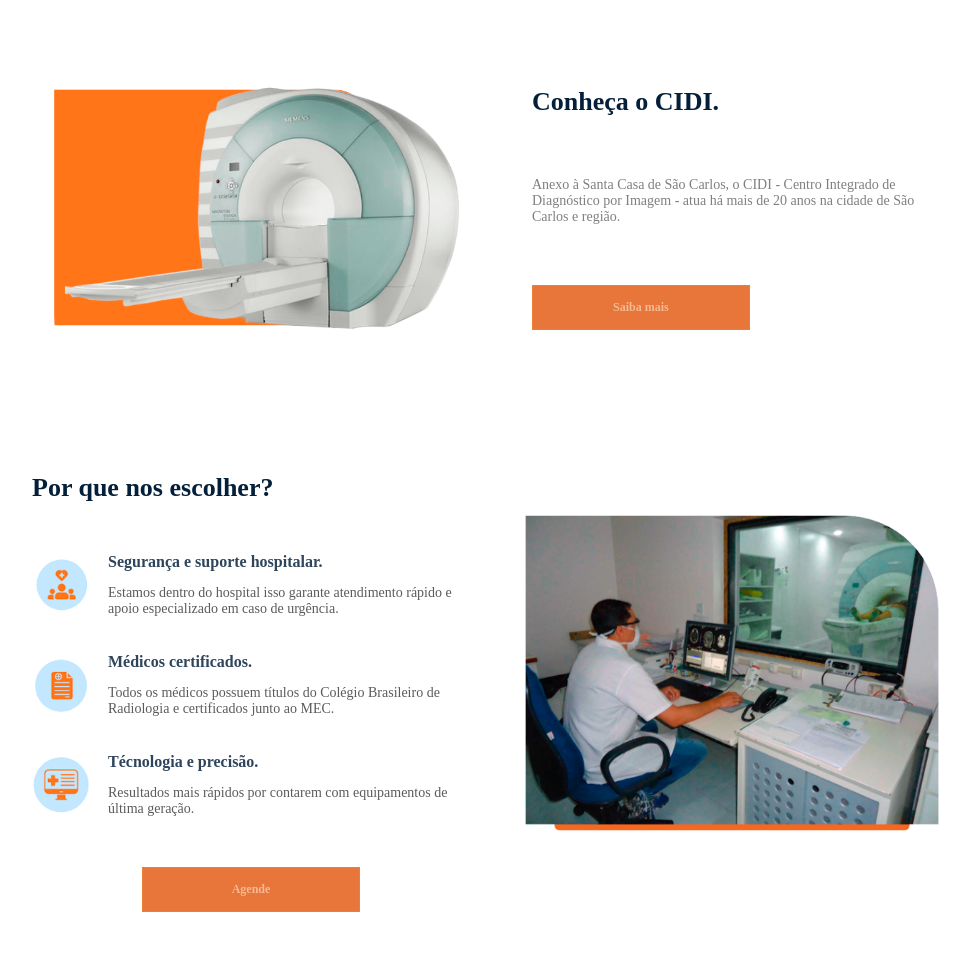
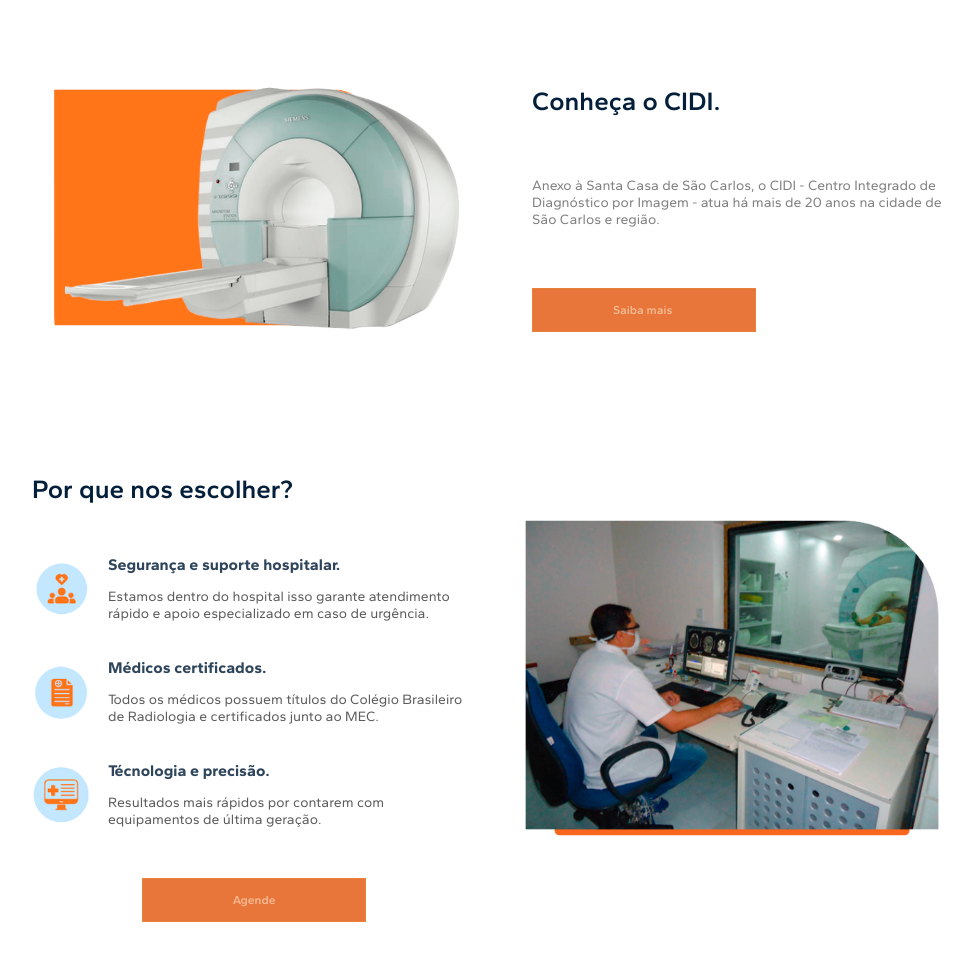
Before and after one commit to pestana1984/bianka_cidi, a plain HTML site: page index.html in a window 1280 px wide. Shown: the part 710-1670 px from the top of the page, without its empty margins (148-1120 px from the left). Drawn offline with Linux system fonts and the light colour scheme.

Commit message:
Adicionado font-family

```diff
--- a/index.html
+++ b/index.html
@@ -4,6 +4,12 @@
     <meta charset="UTF-8" />
     <meta name="viewport" content="width=device-width, initial-scale=1.0" />
     <title>CIDI | Home</title>
+    <link rel="preconnect" href="https://fonts.googleapis.com" />
+    <link rel="preconnect" href="https://fonts.gstatic.com" crossorigin />
+    <link
+      href="https://fonts.googleapis.com/css2?family=Gantari:ital,wght@0,100..900;1,100..900&display=swap"
+      rel="stylesheet"
+    />
     <link rel="stylesheet" href="./styles/index.css" />
   </head>
   <body>
--- a/styles/index.css
+++ b/styles/index.css
@@ -3,6 +3,7 @@
   box-sizing: border-box;
   margin: 0px;
   padding: 0px;
+  font-family: "Gantari", sans-serif;
 }
 
 .container {
@@ -84,7 +85,7 @@ section .botao {
 
 section#conheca a {
   display: inline-block;
-  width: 218px;
+  width: 224px;
 }
 
 /* Por que nos escolher? */
@@ -124,7 +125,7 @@ section#porque ul li img {
 
 section#porque a {
   display: inline-block;
-  width: 218px;
+  width: 224px;
   margin-top: 50px;
   margin-left: 25%;
   text-align: center;
```
